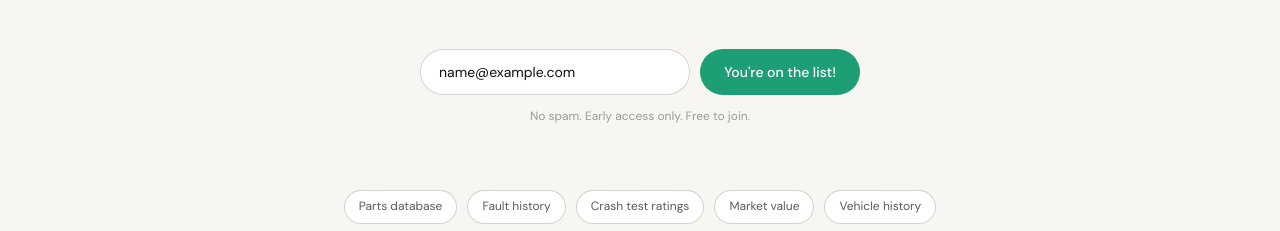
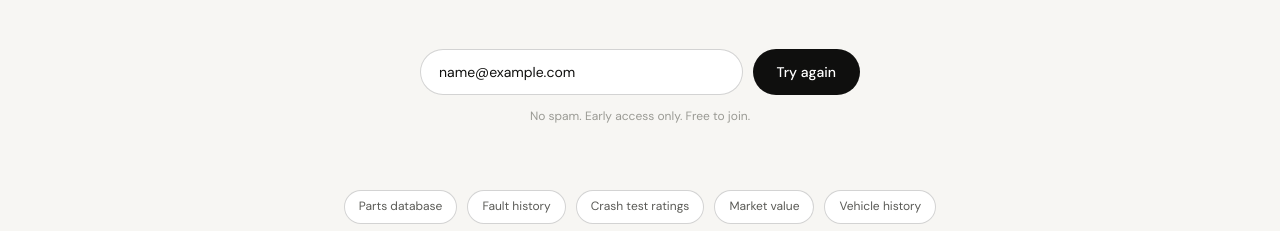
Before and after one commit to Fanetoo/gauged, a plain HTML site: page index.html in a window 1280 px wide. Both pictures are taken after typing "name@example.com" into the empty fields and a click on the button "Get early access". Shown: the part 492-723 px from the top of the page. Drawn offline with Linux system fonts and the light colour scheme.

Commit message:
Update index.html

```diff
--- a/index.html
+++ b/index.html
@@ -556,8 +556,8 @@
 
   <p class="hero-sub">Parts, faults, history, crash tests, market value, service, and more. Every detail about every car. One place.</p>
 
-  <form class="hero-form" id="hero-form" onsubmit="handleSubmit(event, 'hero-btn', 'hero-email')">
-    <input type="email" id="hero-email" placeholder="Your email address" required autocomplete="email">
+  <form class="hero-form" id="hero-form" onsubmit="handleFormspree(event, 'hero-btn', 'hero-email')">
+    <input type="email" id="hero-email" name="email" placeholder="Your email address" required autocomplete="email">
     <button type="submit" id="hero-btn">Get early access</button>
   </form>
 
@@ -745,8 +745,8 @@
     <p class="section-label">Early access</p>
     <h2 class="section-title" style="max-width:100%;text-align:center">Be first when<br>Gauged launches.</h2>
     <p class="section-body" style="max-width:100%;text-align:center;margin:0 auto">Join the waitlist and get early access before the public launch. No spam, no noise -- just a heads up when it's ready.</p>
-    <form class="early-form" id="early-form" onsubmit="handleSubmit(event, 'early-btn', 'early-email')">
-      <input type="email" id="early-email" placeholder="Your email address" required autocomplete="email">
+    <form class="early-form" id="early-form" onsubmit="handleFormspree(event, 'early-btn', 'early-email')">
+      <input type="email" id="early-email" name="email" placeholder="Your email address" required autocomplete="email">
       <button type="submit" id="early-btn">Join the waitlist</button>
     </form>
   </div>
@@ -758,16 +758,33 @@
 </footer>
 
 <script>
-function handleSubmit(e, btnId, inputId) {
+async function handleFormspree(e, btnId, inputId) {
   e.preventDefault();
   const btn = document.getElementById(btnId);
   const input = document.getElementById(inputId);
-  const email = input.value;
-  btn.textContent = 'You\'re on the list!';
-  btn.classList.add('success');
+  const originalText = btn.textContent;
+  btn.textContent = 'Sending...';
   btn.disabled = true;
   input.disabled = true;
-  console.log('Waitlist signup:', email);
+  try {
+    const res = await fetch('https://formspree.io/f/mzdyazqg', {
+      method: 'POST',
+      headers: { 'Content-Type': 'application/json', 'Accept': 'application/json' },
+      body: JSON.stringify({ email: input.value, source: btnId })
+    });
+    if (res.ok) {
+      btn.textContent = "You're on the list!";
+      btn.classList.add('success');
+    } else {
+      btn.textContent = 'Try again';
+      btn.disabled = false;
+      input.disabled = false;
+    }
+  } catch {
+    btn.textContent = 'Try again';
+    btn.disabled = false;
+    input.disabled = false;
+  }
 }
 </script>
 
```
